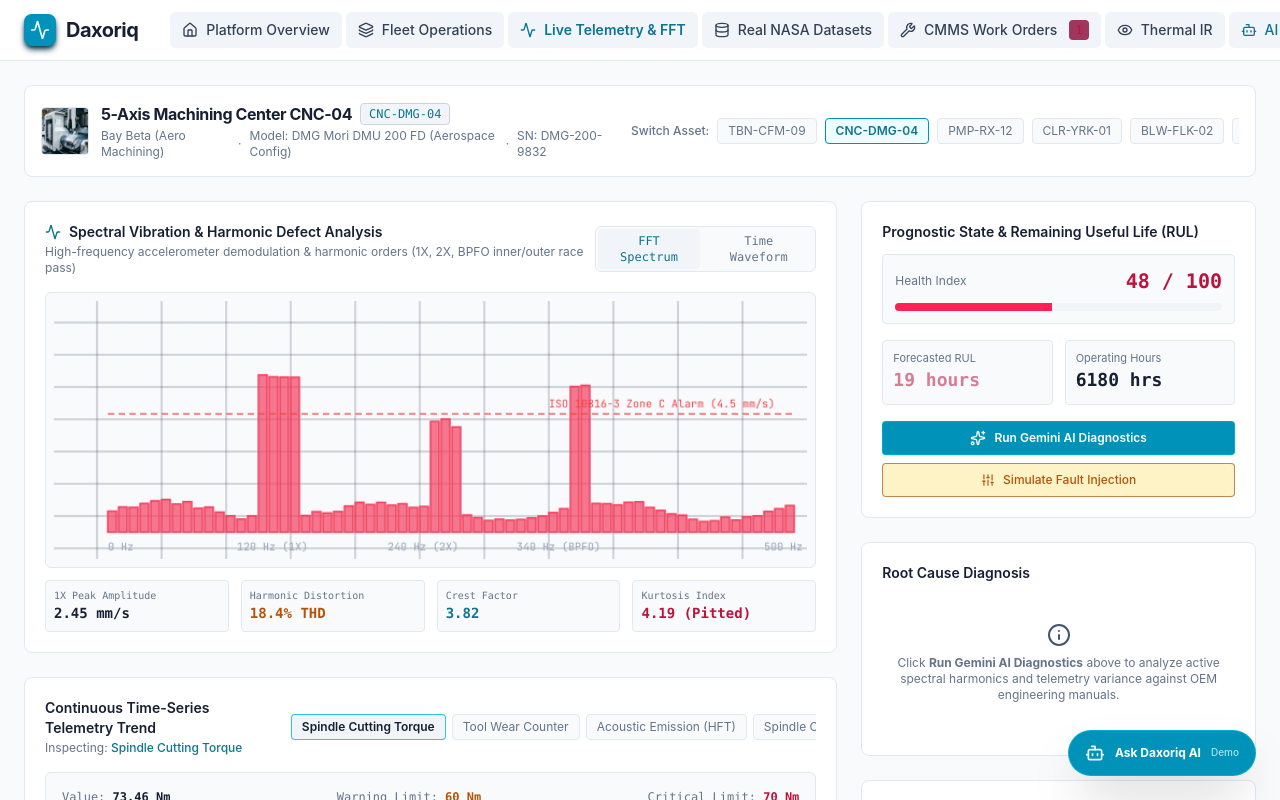
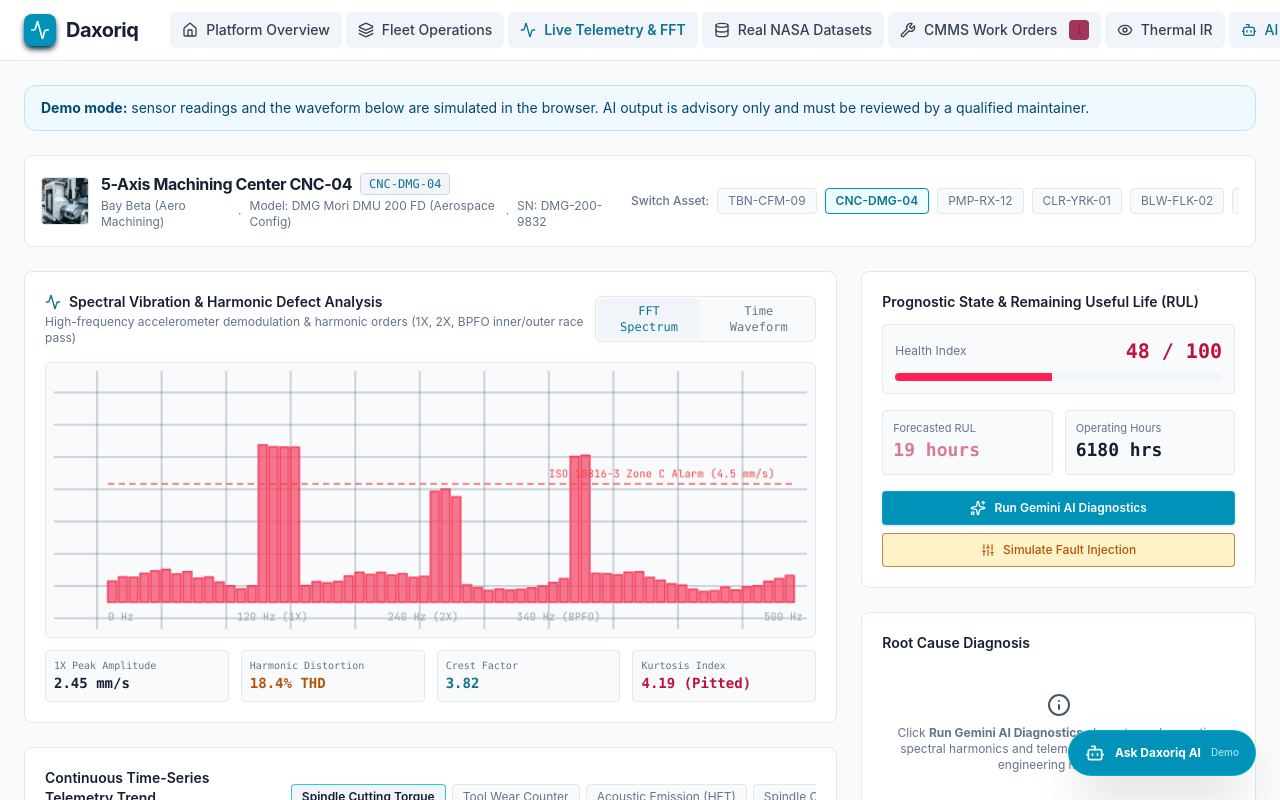
Before and after one commit to 23f1002643/Ai-builder-cup, a React (Vite) app: page / in a window 1280 px wide. Both pictures are taken after a click on the button "Live Telemetry & FFT". Shown: the top 800 px of the page. Built offline with nearby package versions, Linux system fonts and the light colour scheme.

Commit message:
Surface AI diagnosis errors and label simulated telemetry

```diff
--- a/src/components/TelemetryView.tsx
+++ b/src/components/TelemetryView.tsx
@@ -33,6 +33,7 @@
   const [selectedSensorId, setSelectedSensorId] = useState<string>(selectedAsset.sensors[0].id);
   const [isDiagnosing, setIsDiagnosing] = useState<boolean>(false);
   const [diagnosticReport, setDiagnosticReport] = useState<DiagnosticReport | null>(null);
+  const [diagnosticError, setDiagnosticError] = useState<string | null>(null);
   const [spectrumMode, setSpectrumMode] = useState<'FFT' | 'TIME_WAVE'>('FFT');
 
   const fftCanvasRef = useRef<HTMLCanvasElement | null>(null);
@@ -168,9 +169,11 @@
     };
   }, [spectrumMode, selectedAsset]);
 
-  // Trigger Gemini AI Diagnosis
+  // Request a diagnostic draft from the configured AI service.
   const handleRunAiDiagnosis = async () => {
     setIsDiagnosing(true);
+    setDiagnosticError(null);
+    setDiagnosticReport(null);
     try {
       const response = await fetch('/api/diagnose', {
         method: 'POST',
@@ -183,9 +186,15 @@
       });
 
       const report = await response.json();
+      if (!response.ok) {
+        throw new Error(report?.error || `Diagnostic service returned HTTP ${response.status}`);
+      }
       setDiagnosticReport(report);
     } catch (err) {
-      console.error(err);
+      console.error('Diagnostic request failed:', err);
+      setDiagnosticError(err instanceof Error
+        ? err.message
+        : 'The AI diagnosis could not be generated. No diagnosis was produced.');
     } finally {
       setIsDiagnosing(false);
     }
@@ -193,6 +202,15 @@
 
   return (
     <div className="space-y-6 pb-12">
+      <div role="note" className="rounded-xl border border-sky-200 bg-sky-50 px-4 py-3 text-sm text-sky-900">
+        <strong>Demo mode:</strong> sensor readings and the waveform below are simulated in the browser. AI output is advisory only and must be reviewed by a qualified maintainer.
+      </div>
+      {diagnosticError && (
+        <div role="alert" className="flex items-start justify-between gap-3 rounded-xl border border-rose-200 bg-rose-50 px-4 py-3 text-sm text-rose-800">
+          <span>{diagnosticError}</span>
+          <button type="button" onClick={() => setDiagnosticError(null)} className="rounded-lg px-2 py-1 font-semibold hover:bg-rose-100" aria-label="Dismiss diagnostic error">Dismiss</button>
+        </div>
+      )}
 
       {/* Top Asset Selector & Status Banner */}
       <div className="bg-slate-900 border border-slate-800 rounded-lg p-4 flex flex-col md:flex-row items-stretch md:items-center justify-between gap-4">
```
